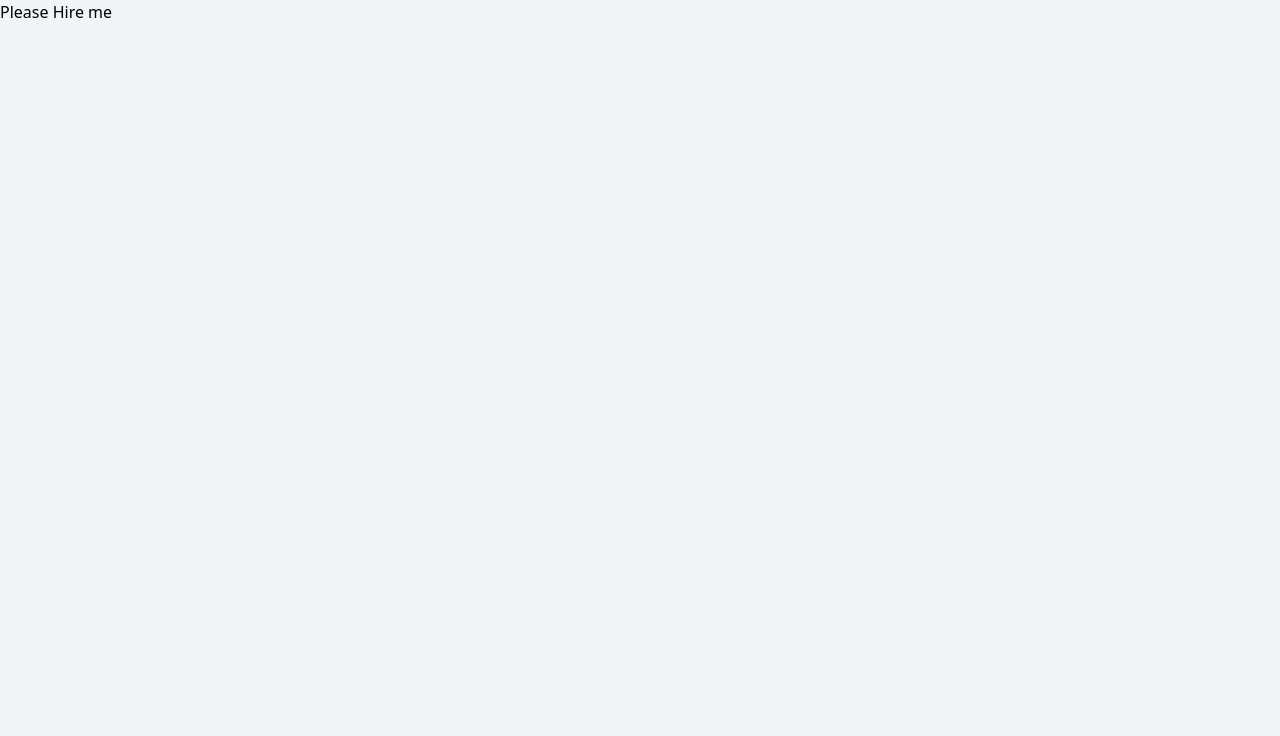
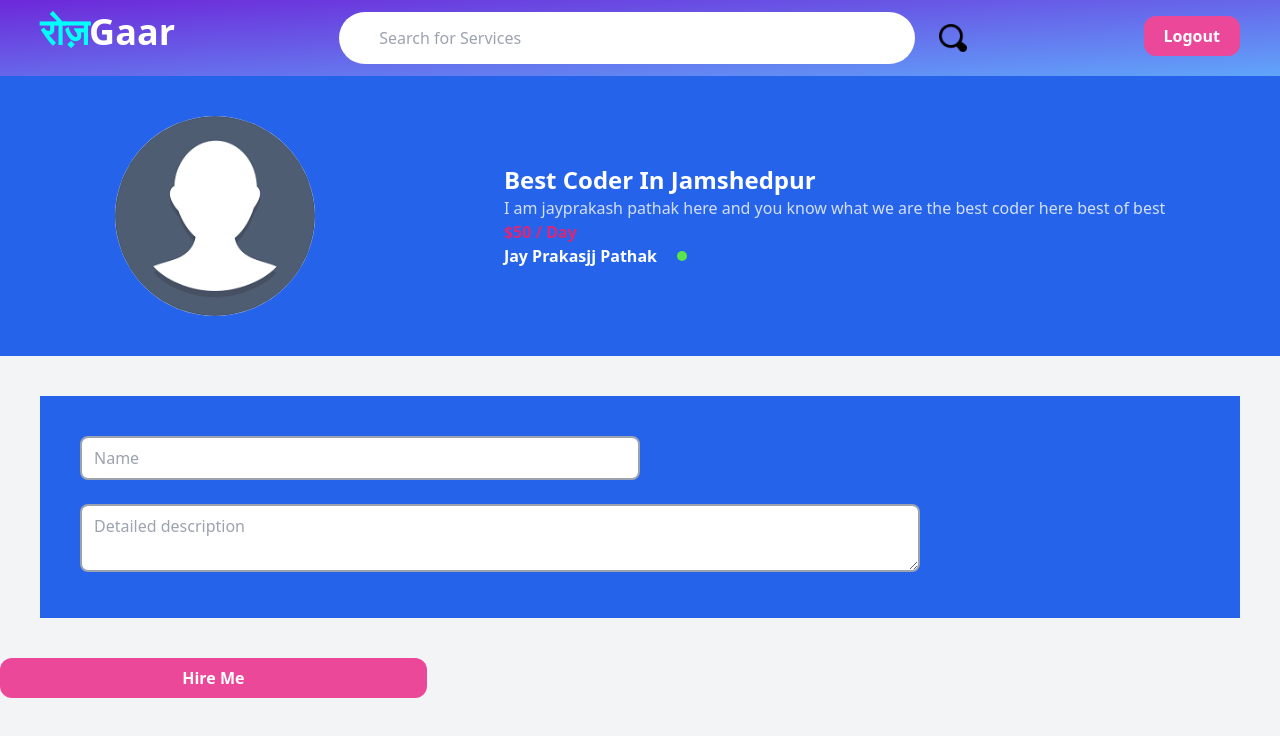
Before and after one commit to devjayprakash/roojgaar, a React (Create React App) app in the folder frontend/: page /company/hire in a window 1280 px wide. Shown: the top 736 px of the page. Built offline with nearby package versions, Linux system fonts and the light colour scheme.

Commit message:
hire me page

```diff
--- a/frontend/src/index.css
+++ b/frontend/src/index.css
@@ -54,3 +54,10 @@
     transform: translateY(0px);
   }
 }
+
+.gola {
+  height: 10px;
+  width: 10px;
+  background-color: #5ae34b;
+  border-radius: 1000rem;
+}
--- a/frontend/src/pages/hireme/index.jsx
+++ b/frontend/src/pages/hireme/index.jsx
@@ -1,5 +1,49 @@
+import NavBar from "../../components/navbar";
+import Avtar from "./download.png";
+
 const Hire = () => {
-  return <div>Please Hire me</div>;
+  return (
+    <div>
+      <NavBar withSearch />
+
+      <div className="flex justify-around items-center p-10 box-border bg-blue-600">
+        <div className="mr-10">
+          <img src={Avtar} width={200} alt="" className="rounded-full" />
+        </div>
+
+        <div className="text-white">
+          <h1 className="text-2xl font-semibold ">Best Coder In Jamshedpur</h1>
+          <p className="font-normal opacity-80 ">
+            I am jayprakash pathak here and you know what we are the best coder
+            here best of best
+          </p>
+          <p className="text-pink-600 font-bold">$50 / Day</p>
+          <p className="font-extrabold flex items-center">
+            Jay Prakasjj Pathak
+            <div className=" gola ml-5"> </div>
+          </p>
+        </div>
+      </div>
+      <div className="bg-blue-600 m-10 p-10 ">
+        <input
+          type={"text"}
+          placeholder={"Name"}
+          className={"border-2 border-gray-400 px-3 py-2 rounded-lg w-1/2"}
+        />
+        <br />
+        <br />
+
+        <textarea
+          type={"textarea"}
+          placeholder={"Detailed description"}
+          className={"border-2 border-gray-400 px-3 py-2 rounded-lg w-3/4"}
+        />
+      </div>
+      <div className="rounded-xl mt-5 w-1/3 h-10 px-5 py-2 cursor-pointer text-center mt-1 font-bold text-white mr-10 hover:shadow-xl bg-pink-500 duration-200">
+        Hire Me
+      </div>
+    </div>
+  );
 };
 
 export default Hire;
```
Also changed, not shown: frontend/src/pages/hireme/download.png (added).
